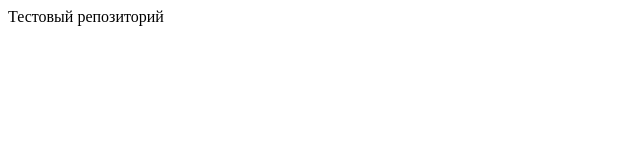
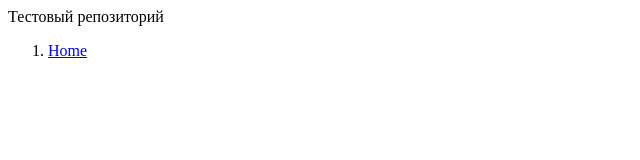
Before and after one commit to karuagin/group-linux-2, a plain HTML site: page index.html in a window 1280 px wide. Shown: the full height of the page, 0-640 px from the left. Drawn offline with Linux system fonts and the light colour scheme.

Commit message:
Menu update2

```diff
--- a/index.html
+++ b/index.html
@@ -2,5 +2,9 @@
 <head><title>Git - test</title></head>
 <body>
 Тестовый репозиторий
+<ol>
+
+<li><a href="#">Home</a></li>
+</ol>
 </body>
 </html>
```
